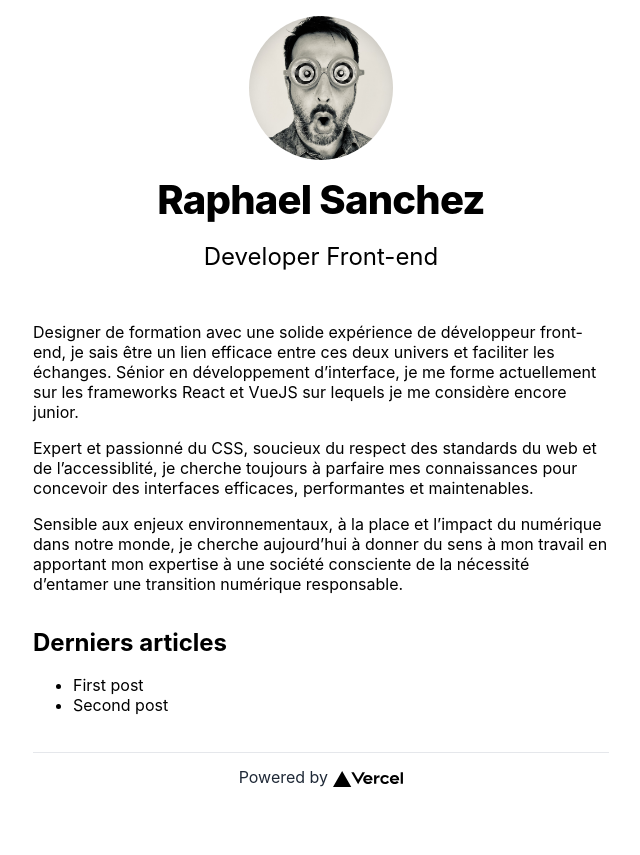
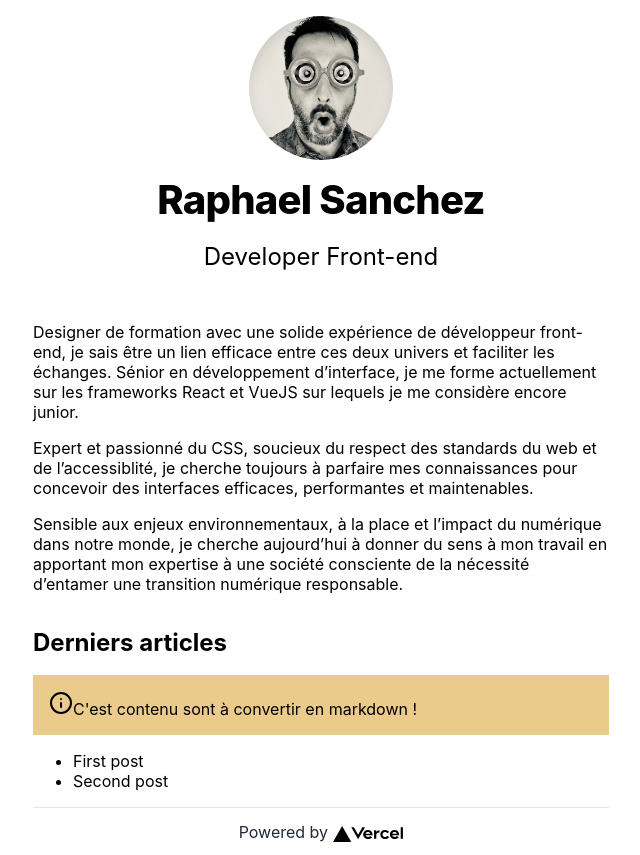
Before and after one commit to raphaelsanchez/learn-nextjs, a Next.js app: page / in a window 1280 px wide. Shown: the whole page, without its empty margins (319-959 px from the left). Before the commit the page ends 800 px from the top, so only its background shows below. Built offline with nearby package versions, Linux system fonts and the light colour scheme.

Commit message:
Create alert component with clsx

```diff
--- /dev/null
+++ b/components/Alert.jsx
@@ -0,0 +1,36 @@
+import styles from './Alert.module.css'
+import { clsx } from 'clsx'
+
+function AlertIcon({ icon }) {
+  console.log('AlertIcon : ', icon)
+  switch (icon) {
+    case 'success':
+      return <i data-feather="check-circle"></i>
+    case 'error':
+      return <i data-feather="x-octagon"></i>
+    case 'info':
+      return <i data-feather="info"></i>
+    case 'warning':
+      return <i data-feather="alert-triangle"></i>
+    default:
+      return null
+  }
+}
+
+export default function Alert({ children, type }) {
+  console.log('Alert : ', type)
+  return (
+    <div
+      className={clsx({
+        [styles.success]: type === 'success',
+        [styles.error]: type === 'error',
+        [styles.info]: type === 'info',
+        [styles.warning]: type === 'warning',
+        [styles.container]: true,
+      })}
+    >
+      <AlertIcon icon={type} />
+      {children}
+    </div>
+  )
+}
--- /dev/null
+++ b/components/Alert.module.css
@@ -0,0 +1,16 @@
+.container {
+  margin-block: var(--flow-space);
+  padding: 1rem;
+}
+.success {
+  background-color: var(--color-success);
+}
+.error {
+  background-color: var(--color-error);
+}
+.warning {
+  background-color: var(--color-warning);
+}
+.info {
+  background-color: var(--color-info);
+}
--- a/components/Layout.jsx
+++ b/components/Layout.jsx
@@ -1,6 +1,7 @@
 import Head from 'next/head'
 import Image from 'next/image'
 import Link from 'next/link'
+import Script from 'next/script'
 import styles from './Layout.module.css'
 import utilStyles from '../styles/utils.module.css'
 
@@ -17,6 +18,11 @@ export default function Layout({ children, home }) {
           content="Learn how to build a personal website using Next.js"
         />
         <meta name="og:title" content={siteTitle} />
+
+        <Script
+          src="https://unpkg.com/feather-icons"
+          onLoad={() => feather.replace()}
+        />
       </Head>
 
       <a className={styles.skipLink} href="#main-content">
--- a/components/Layout.module.css
+++ b/components/Layout.module.css
@@ -34,6 +34,7 @@
   padding-block: 1rem;
 }
 
+/* Components */
 .backToHome {
   margin: 3rem 0 0;
 }
@@ -50,6 +51,7 @@
   overflow: hidden;
   word-wrap: normal !important;
 }
+
 .skipLink:focus {
   background-color: var(--color-neutral-300);
   clip: auto !important;
--- a/package.json
+++ b/package.json
@@ -8,6 +8,7 @@
     "format:fix": "prettier --write --ignore-path .gitignore ."
   },
   "dependencies": {
+    "clsx": "^1.2.1",
     "next": "latest",
     "react": "18.2.0",
     "react-dom": "18.2.0"
--- a/pages/index.jsx
+++ b/pages/index.jsx
@@ -1,5 +1,6 @@
 import Head from 'next/head'
 import Link from 'next/link'
+import Alert from '../components/Alert'
 import Layout from '../components/Layout'
 import styles from '../styles/Home.module.css'
 import utilStyles from '../styles/utils.module.css'
@@ -35,6 +36,7 @@ export default function Home() {
 
       <section id="last-posts">
         <h2 className={utilStyles.headingLg}>Derniers articles</h2>
+        <Alert type="info">C'est contenu sont à convertir en markdown !</Alert>
         <ul>
           <li><Link href="/posts/first-post">First post</Link></li>
           <li><Link href="/posts/second-post">Second post</Link></li>
--- a/styles/globals.css
+++ b/styles/globals.css
@@ -9,6 +9,10 @@
   --color-neutral-700: #4b5563;
   --color-neutral-800: #374151;
   --color-neutral-900: #1f2937;
+  --color-alert: #BF616A;
+  --color-warning: #D08770;
+  --color-info: #EBCB8B;
+  --color-success: #A3BE8C;
   /* Flow */
   --flow-space: 1rem;
 }
```
Also changed, not shown: pages/posts/first-post.jsx (+1 -7 lines), 1 other file (tests, documents, lock files or other folders).
